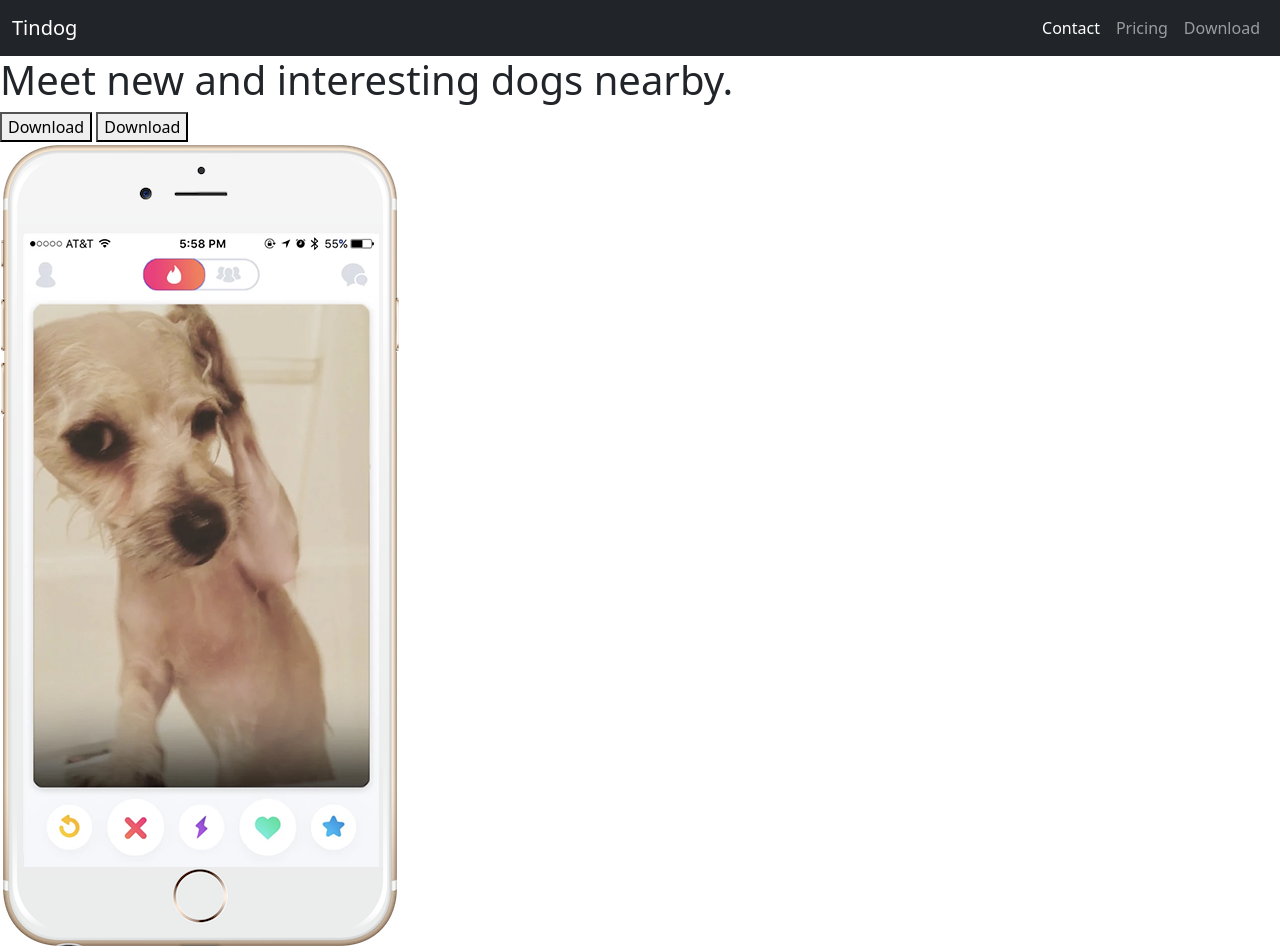
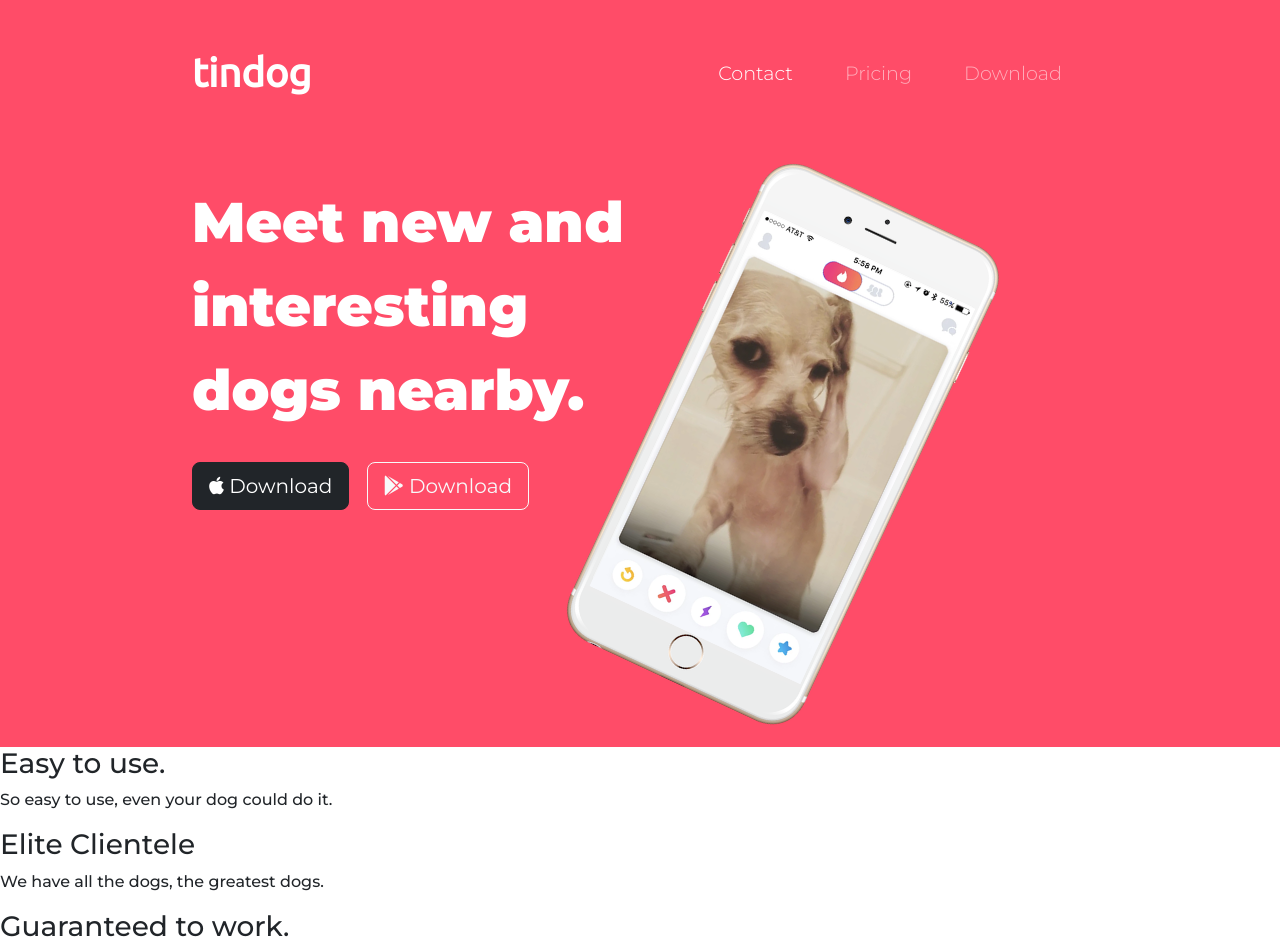
Before and after one commit to johnivanpuayap/TinDog, a plain HTML site: page index.html in a window 1280 px wide. Shown: the top 946 px of the page. Drawn offline with nearby package versions, Linux system fonts and the light colour scheme.

Commit message:
Style the title section

```diff
--- a/css/styles.css
+++ b/css/styles.css
@@ -0,0 +1,51 @@
+body {
+  font-family: "Montserrat", sans-serif;
+  font-weight: 500;
+}
+
+h1 {
+  color: white;
+  font-family: "Montserrat", sans-serif;
+  font-weight: 900;
+  font-size: 3.5rem;
+  line-height: 1.5;
+}
+
+/* Navbar */
+.navbar {
+  padding: 0 0 4.5rem;
+}
+
+.navbar-brand {
+  font-family: "Ubuntu", sans-serif;
+  font-size: 2.5rem;
+  font-weight: bold;
+}
+
+.nav-item {
+  padding: 0 18px;
+}
+
+.nav-link {
+  font-size: 1.2rem;
+  font-weight: 300;
+}
+
+/* Download Buttons */
+.download-button {
+  margin: 5% 3% 5% 0;
+}
+
+.container-fluid {
+  padding: 3% 15%;
+}
+
+/* Title Image */
+.title-image {
+  width: 60%;
+  transform: rotate(25deg);
+}
+
+#title {
+  background-color: #ff4c68;
+}
--- a/index.html
+++ b/index.html
@@ -11,6 +11,22 @@
       integrity="sha384-4bw+/aepP/YC94hEpVNVgiZdgIC5+VKNBQNGCHeKRQN+PtmoHDEXuppvnDJzQIu9"
       crossorigin="anonymous"
     />
+
+    <!--Google Fonts-->
+    <link rel="preconnect" href="https://fonts.googleapis.com" />
+    <link rel="preconnect" href="https://fonts.gstatic.com" crossorigin />
+    <link
+      href="https://fonts.googleapis.com/css2?family=Montserrat:wght@300;400;500;900&family=Ubuntu&display=swap"
+      rel="stylesheet"
+    />
+
+    <!--Font Awesome-->
+    <script
+      src="https://kit.fontawesome.com/a5a000cf74.js"
+      crossorigin="anonymous"
+    ></script>
+
+    <!--Stylesheet-->
     <link rel="stylesheet" href="css/styles.css" />
 
     <title>TinDog</title>
@@ -18,10 +34,10 @@
 
   <body>
     <section id="title">
+      <div class="container-fluid">
         <!-- Nav Bar -->
-      <nav class="navbar navbar-expand-lg navbar-dark bg-dark">
-        <div class="container-fluid">
-          <a class="navbar-brand" href="#">Tindog</a>
+        <nav class="navbar navbar-expand-lg navbar-dark">
+          <a class="navbar-brand" href="#">tindog</a>
           <button
             class="navbar-toggler"
             type="button"
@@ -48,18 +64,31 @@
               </li>
             </ul>
           </div>
-        </div>
         </nav>
 
         <!-- Title -->
 
-      <div>
+        <div class="row">
+          <div class="col">
             <h1>Meet new and interesting dogs nearby.</h1>
-        <button type="button">Download</button>
-        <button type="button">Download</button>
+            <button type="button" class="btn btn-dark btn-lg download-button">
+              <i class="fa-brands fa-apple"></i> Download
+            </button>
+            <button
+              type="button"
+              class="btn btn-outline-light btn-lg download-button"
+            >
+              <i class="fa-brands fa-google-play"></i> Download
+            </button>
           </div>
-      <div>
-        <img src="images/iphone6.png" alt="iphone-mockup" />
+          <div class="col">
+            <img
+              class="title-image"
+              src="images/iphone6.png"
+              alt="iphone-mockup"
+            />
+          </div>
+        </div>
       </div>
     </section>
 
```
Lines whose indentation alone changed are shown as unchanged.
